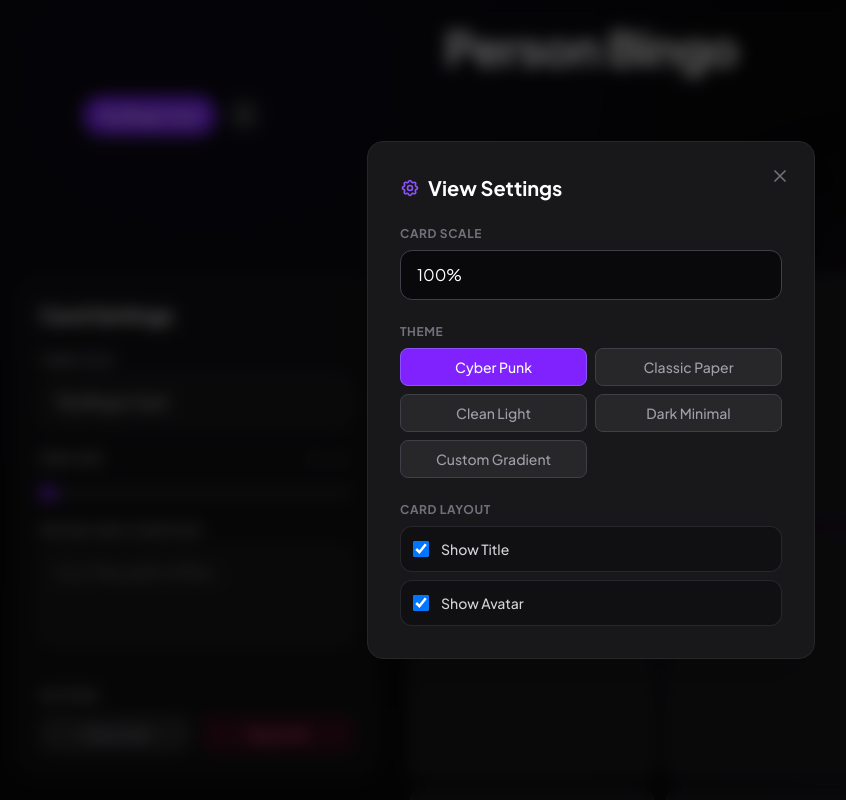
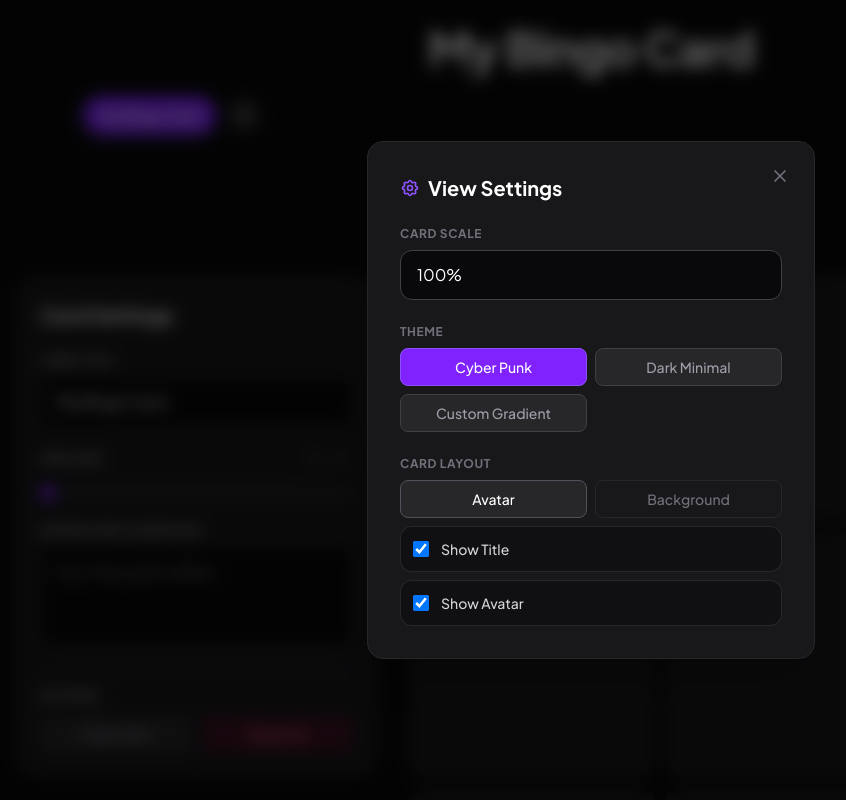
Before and after one commit to 0libote/Person-Bingo, a React (Vite) app: page / in a window 1280 px wide. Both pictures are taken after a click on the button 532 px from the left and 217 px from the top of the page. Shown: the top 800 px of the page, without its empty margins (49-895 px from the left). Built offline with nearby package versions, Linux system fonts and the light colour scheme.

Commit message:
feat: Implement core bingo card display with configurable settings modal for zoom, themes, and custom colors.

```diff
--- a/src/App.jsx
+++ b/src/App.jsx
@@ -17,7 +17,10 @@ const App = () => {
     instantWin: '',
     personImage: null,
     showTitle: true,
-    showImage: true
+    showImage: true,
+    imageStyle: 'avatar', // 'avatar' | 'background'
+    themeName: 'cyber',
+    customColors: { start: '#8b5cf6', end: '#ec4899' }
   }]);
   const [activeCardId, setActiveCardId] = useState(1);
   const [isSetupMode, setIsSetupMode] = useState(true);
@@ -26,8 +29,6 @@ const App = () => {
 
   // App-wide View State
   const [zoomLevel, setZoomLevel] = useState(1);
-  const [themeName, setThemeName] = useState('cyber');
-  const [customColors, setCustomColors] = useState({ start: '#8b5cf6', end: '#ec4899' });
   const [showSettings, setShowSettings] = useState(false);
   const cardRef = useRef(null);
 
@@ -35,7 +36,7 @@ const App = () => {
 
   // --- PERSISTENCE ---
   useEffect(() => {
-    const saved = localStorage.getItem('person-bingo-data-v2');
+    const saved = localStorage.getItem('person-bingo-data-v3');
     if (saved) {
       try {
         const data = JSON.parse(saved);
@@ -43,40 +44,16 @@ const App = () => {
         setActiveCardId(data.activeCardId || 1);
         setIsSetupMode(data.isSetupMode ?? true);
         setZoomLevel(data.zoomLevel || 1);
-        setThemeName(data.themeName || 'cyber');
-        if (data.customColors) setCustomColors(data.customColors);
       } catch (e) {
         console.error("Failed to load saved data", e);
-      }
-    } else {
-      // Migration from v1
-      const legacy = localStorage.getItem('person-bingo-data');
-      if (legacy) {
-        try {
-          const data = JSON.parse(legacy);
-          setCards([{
-            id: 1,
-            name: data.cardName || 'My Bingo Card',
-            gridSize: data.gridSize || 3,
-            items: data.items || Array(9).fill(''),
-            markedSquares: data.markedSquares || Array(9).fill(false),
-            instantWin: data.instantWin || '',
-            personImage: data.personImage || null,
-            showTitle: true,
-            showImage: true
-          }]);
-          setActiveCardId(1);
-          setIsSetupMode(data.isSetupMode ?? true);
-          setZoomLevel(data.zoomLevel || 1);
-        } catch (e) { console.error("Migration failed", e); }
       }
     }
   }, []);
 
   useEffect(() => {
-    const data = { cards, activeCardId, isSetupMode, zoomLevel, themeName, customColors };
-    localStorage.setItem('person-bingo-data-v2', JSON.stringify(data));
-  }, [cards, activeCardId, isSetupMode, zoomLevel, themeName, customColors]);
+    const data = { cards, activeCardId, isSetupMode, zoomLevel };
+    localStorage.setItem('person-bingo-data-v3', JSON.stringify(data));
+  }, [cards, activeCardId, isSetupMode, zoomLevel]);
 
   // --- CARD HELPERS ---
   const updateActiveCard = (updates) => {
@@ -94,9 +71,13 @@ const App = () => {
       instantWin: '',
       personImage: null,
       showTitle: true,
-      showImage: true
+      showImage: true,
+      imageStyle: 'avatar',
+      themeName: 'cyber',
+      customColors: { start: '#8b5cf6', end: '#ec4899' }
     }]);
     setActiveCardId(newId);
+    setIsSetupMode(true); // Force setup mode
   };
 
   const handleDeleteCard = (id) => {
@@ -223,35 +204,10 @@ const App = () => {
   };
 
   // --- THEME ---
-  // --- THEME ---
-  const getTheme = () => {
+  const getTheme = (themeName) => {
     switch (themeName) {
-      case 'classic': return {
-        appBg: 'bg-amber-50',
-        textMain: 'text-slate-800',
-        cardBg: 'bg-white',
-        cardBorder: 'border-slate-200',
-        squareUnmarked: 'bg-slate-50 border-slate-200 text-slate-700 hover:bg-slate-100',
-        squareMarked: 'bg-red-500 border-red-600 text-white shadow-red-500/30',
-        squareEmpty: 'bg-slate-100/50 border-transparent text-slate-300',
-        inputBg: 'bg-white',
-        inputBorder: 'border-slate-300',
-        titleClass: 'text-slate-900'
-      };
-      case 'clean': return {
-        appBg: 'bg-slate-50',
-        textMain: 'text-slate-900',
-        cardBg: 'bg-white',
-        cardBorder: 'border-slate-200',
-        squareUnmarked: 'bg-slate-50 border-slate-200 text-slate-600 hover:border-blue-400',
-        squareMarked: 'bg-sky-500 border-sky-600 text-white shadow-sky-500/30',
-        squareEmpty: 'bg-slate-50 border-transparent text-slate-300',
-        inputBg: 'bg-white',
-        inputBorder: 'border-slate-200',
-        titleClass: 'text-slate-900'
-      };
       case 'dark': return {
-        appBg: 'bg-black',
+        appBg: 'bg-black', // App background is static dark now
         textMain: 'text-white',
         cardBg: 'bg-zinc-900',
         cardBorder: 'border-zinc-800',
@@ -289,33 +245,29 @@ const App = () => {
         };
     }
   };
-  const theme = getTheme();
 
-  const customStyle = themeName === 'custom' ? {
-    '--theme-gradient-start': customColors.start,
-    '--theme-gradient-end': customColors.end
+  // Get theme based on ACTIVE CARD, not global
+  // Default to 'cyber' if undefined (legacy cards)
+  const currentThemeName = activeCard.themeName || 'cyber';
+  const theme = getTheme(currentThemeName);
+
+  const customStyle = currentThemeName === 'custom' ? {
+    '--theme-gradient-start': activeCard.customColors?.start || '#8b5cf6',
+    '--theme-gradient-end': activeCard.customColors?.end || '#ec4899'
   } : {};
 
   return (
     <div
-      className={`min-h-screen ${theme.appBg} ${theme.textMain} font-sans selection:bg-violet-500/30 overflow-x-hidden transition-colors duration-500`}
+      className={`min-h-screen bg-zinc-950 text-white font-sans selection:bg-violet-500/30 overflow-x-hidden transition-colors duration-500`}
       style={customStyle}
     >
-
-      {/* Background Ambience (Only for Cyber/Dark/Custom themes) */}
-      {(themeName === 'cyber' || themeName === 'dark' || themeName === 'custom') && (
-        <div className="fixed inset-0 overflow-hidden pointer-events-none z-0">
-          <div className={`absolute -top-[20%] -left-[10%] w-[60%] h-[60%] rounded-full blur-[150px] opacity-20 animate-float ${themeName === 'cyber' ? 'bg-violet-900/40' : (themeName === 'custom' ? 'bg-[var(--theme-gradient-start)] opacity-10' : 'bg-white/5')}`} />
-          <div className={`absolute top-[40%] -right-[10%] w-[50%] h-[50%] rounded-full blur-[130px] opacity-20 animate-pulse-slow ${themeName === 'cyber' ? 'bg-fuchsia-900/40' : (themeName === 'custom' ? 'bg-[var(--theme-gradient-end)] opacity-10' : 'bg-white/5')}`} />
-        </div>
-      )}
 
       <div className="relative z-10 min-h-screen flex flex-col items-center p-6">
 
         {/* HEADER */}
         <header className="w-full max-w-5xl flex flex-col items-center mb-8 gap-6">
-          <h1 className="text-4xl md:text-5xl font-extrabold tracking-tight opacity-90">
-            Person Bingo
+          <h1 className="text-4xl md:text-5xl font-extrabold tracking-tight opacity-90 text-center">
+            {activeCard.name || 'Person Bingo'}
           </h1>
 
           <CardSwitcher
@@ -338,10 +290,23 @@ const App = () => {
 
             <div className="h-6 w-px bg-white/10 mx-1"></div>
 
-            <label className="p-2 hover:bg-white/10 rounded-lg cursor-pointer transition-colors" title="Upload Image">
-              <input type="file" accept="image/*" className="hidden" onChange={handleImageUpload} />
-              <svg className="w-5 h-5" fill="none" stroke="currentColor" viewBox="0 0 24 24"><path strokeLinecap="round" strokeLinejoin="round" strokeWidth="2" d="M4 16l4.586-4.586a2 2 0 012.828 0L16 16m-2-2l1.586-1.586a2 2 0 012.828 0L20 14m-6-6h.01M6 20h12a2 2 0 002-2V6a2 2 0 00-2-2H6a2 2 0 00-2 2v12a2 2 0 002 2z"></path></svg>
-            </label>
+            {/* Edit Button for Play Mode */}
+            {!isSetupMode && (
+              <button
+                onClick={() => setIsSetupMode(true)}
+                className="p-2 hover:bg-white/10 rounded-lg transition-colors text-current"
+                title="Edit Card"
+              >
+                <svg className="w-5 h-5" fill="none" stroke="currentColor" viewBox="0 0 24 24"><path strokeLinecap="round" strokeLinejoin="round" strokeWidth="2" d="M15.232 5.232l3.536 3.536m-2.036-5.036a2.5 2.5 0 113.536 3.536L6.5 21.036H3v-3.572L16.732 3.732z"></path></svg>
+              </button>
+            )}
+
+            {isSetupMode && (
+              <label className="p-2 hover:bg-white/10 rounded-lg cursor-pointer transition-colors" title="Upload Image">
+                <input type="file" accept="image/*" className="hidden" onChange={handleImageUpload} />
+                <svg className="w-5 h-5" fill="none" stroke="currentColor" viewBox="0 0 24 24"><path strokeLinecap="round" strokeLinejoin="round" strokeWidth="2" d="M4 16l4.586-4.586a2 2 0 012.828 0L16 16m-2-2l1.586-1.586a2 2 0 012.828 0L20 14m-6-6h.01M6 20h12a2 2 0 002-2V6a2 2 0 00-2-2H6a2 2 0 00-2 2v12a2 2 0 002 2z"></path></svg>
+              </label>
+            )}
 
             {!isSetupMode && (
               <>
@@ -360,7 +325,7 @@ const App = () => {
               onClick={() => setIsSetupMode(!isSetupMode)}
               className={`ml-2 px-4 py-2 rounded-lg text-sm font-bold transition-all ${isSetupMode ? 'bg-violet-600 text-white shadow-lg shadow-violet-500/25' : 'bg-zinc-800 text-zinc-400 hover:text-white'}`}
             >
-              {isSetupMode ? 'Play Game' : 'Edit Board'}
+              {isSetupMode ? 'Play' : 'Setup'}
             </button>
           </div>
         </header>
@@ -369,14 +334,14 @@ const App = () => {
           /* --- EDIT MODE --- */
           <div className="w-full max-w-6xl grid grid-cols-1 lg:grid-cols-3 gap-8 animate-fade-in">
             {/* Config Panel */}
-            <div className={`lg:col-span-1 p-6 rounded-3xl ${theme.cardBg} border ${theme.cardBorder} backdrop-blur-xl h-fit`}>
+            <div className={`lg:col-span-1 p-6 rounded-3xl bg-zinc-900 border border-zinc-800 backdrop-blur-xl h-fit`}>
               <h2 className="text-xl font-bold mb-6">Card Settings</h2>
               <div className="space-y-5">
                 <div>
                   <label className="text-xs font-bold opacity-60 uppercase tracking-wider mb-2 block">Card Title</label>
                   <input
                     type="text" value={activeCard.name} onChange={(e) => updateActiveCard({ name: e.target.value })}
-                    className={`w-full px-4 py-3 rounded-xl border outline-none transition-all ${theme.inputBg} ${theme.inputBorder} focus:border-violet-500`}
+                    className={`w-full px-4 py-3 rounded-xl border outline-none transition-all bg-zinc-950 border-zinc-800 focus:border-violet-500`}
                     placeholder="Name..."
                   />
                 </div>
@@ -394,7 +359,7 @@ const App = () => {
                   <label className="text-xs font-bold opacity-60 uppercase tracking-wider mb-2 block">Instant Win Condition</label>
                   <textarea
                     value={activeCard.instantWin} onChange={(e) => updateActiveCard({ instantWin: e.target.value })} rows={3}
-                    className={`w-full px-4 py-3 rounded-xl border outline-none transition-all resize-none ${theme.inputBg} ${theme.inputBorder} focus:border-violet-500`}
+                    className={`w-full px-4 py-3 rounded-xl border outline-none transition-all resize-none bg-zinc-950 border-zinc-800 focus:border-violet-500`}
                     placeholder="E.g. They spill coffee..."
                   />
                 </div>
@@ -411,7 +376,7 @@ const App = () => {
                     <button
                       onClick={() => {
                         if (confirm('Clear Everything?')) {
-                          updateActiveCard({ items: Array(activeCard.gridSize * activeCard.gridSize).fill(''), name: '', instantWin: '', personImage: null });
+                          updateActiveCard({ items: Array(activeCard.gridSize * activeCard.gridSize).fill(''), name: 'My Bingo Card', instantWin: '', personImage: null });
                         }
                       }}
                       className="px-4 py-2 rounded-lg bg-rose-900/30 hover:bg-rose-900/50 text-rose-400 text-sm font-medium transition-colors"
@@ -435,7 +400,7 @@ const App = () => {
                       className={`
                                          w-full h-full p-2 pt-6 rounded-xl border outline-none transition-all resize-none text-center flex items-center justify-center
                                          text-sm md:text-base leading-tight
-                                         ${theme.inputBg} ${theme.inputBorder} focus:border-violet-500 focus:ring-1 focus:ring-violet-500
+                                         bg-zinc-900 border-zinc-800 focus:border-violet-500 focus:ring-1 focus:ring-violet-500
                                      `}
                       placeholder="..."
                     />
@@ -468,7 +433,7 @@ const App = () => {
             )}
 
             <div className="mt-8 opacity-50 hover:opacity-100 transition-opacity">
-              <button onClick={() => setShowResetConfirm(true)} className="text-sm underline">Reset Markers</button>
+              <button onClick={() => setShowResetConfirm(true)} className="text-sm underline">Clear Bingo Card</button>
             </div>
           </div>
         )}
@@ -480,19 +445,23 @@ const App = () => {
         onClose={() => setShowSettings(false)}
         zoomLevel={zoomLevel}
         setZoomLevel={setZoomLevel}
-        themeName={themeName}
-        setThemeName={setThemeName}
-        cardOptions={{ showTitle: activeCard.showTitle, showImage: activeCard.showImage }}
+        themeName={currentThemeName}
+        setThemeName={(name) => updateActiveCard({ themeName: name })}
+        cardOptions={{
+          showTitle: activeCard.showTitle,
+          showImage: activeCard.showImage,
+          imageStyle: activeCard.imageStyle // Pass new prop
+        }}
         setCardOptions={(opts) => updateActiveCard(opts)}
-        customColors={customColors}
-        setCustomColors={setCustomColors}
+        customColors={activeCard.customColors || { start: '#8b5cf6', end: '#ec4899' }}
+        setCustomColors={(colors) => updateActiveCard({ customColors: colors })}
       />
 
       {/* Reset Confirm Modal */}
       {showResetConfirm && (
         <div className="fixed inset-0 z-50 flex items-center justify-center p-4 bg-black/60 backdrop-blur-sm animate-fade-in">
           <div className="bg-zinc-900 border border-zinc-800 p-8 rounded-2xl max-w-sm w-full shadow-2xl">
-            <h3 className="text-xl font-bold text-white mb-2">Reset Markers?</h3>
+            <h3 className="text-xl font-bold text-white mb-2">Clear Bingo Card?</h3>
             <p className="text-zinc-400 mb-6">This will uncheck all boxes on the current card.</p>
             <div className="flex justify-end gap-3">
               <button onClick={() => setShowResetConfirm(false)} className="px-4 py-2 rounded-lg text-zinc-300 hover:bg-zinc-800">Cancel</button>
--- a/src/components/BingoCard.jsx
+++ b/src/components/BingoCard.jsx
@@ -1,7 +1,7 @@
 import React, { forwardRef } from 'react';
 
 const BingoCard = forwardRef(({ card, theme, zoomLevel, toggleSquare, markedSquares, children }, ref) => {
-    const { items, gridSize, personImage, cardName, instantWin, showTitle = true, showImage = true } = card;
+    const { items, gridSize, personImage, cardName, instantWin, showTitle = true, showImage = true, imageStyle = 'avatar' } = card;
 
     // Font size calculator (moved from App.jsx)
     const getTextSizeClass = (text) => {
@@ -16,19 +16,34 @@ const BingoCard = forwardRef(({ card, theme, zoomLevel, toggleSquare, markedSqua
     return (
         <div
             ref={ref}
-            className={`relative w-full max-w-[600px] p-8 md:p-12 rounded-[2.5rem] ${theme.cardBg} border ${theme.cardBorder} shadow-2xl backdrop-blur-3xl transition-transform duration-200 ease-out`}
+            className={`relative w-full max-w-[600px] p-8 md:p-12 rounded-[2.5rem] ${theme.cardBg} border ${theme.cardBorder} shadow-2xl backdrop-blur-3xl transition-transform duration-200 ease-out overflow-hidden`}
             style={{
                 transform: `scale(${zoomLevel})`,
                 transformOrigin: 'top center'
             }}
         >
+            {/* Background Image Rendering */}
+            {imageStyle === 'background' && personImage && (
+                <>
+                    <div
+                        className="absolute inset-0 z-0 bg-cover bg-center opacity-40 blur-sm"
+                        style={{ backgroundImage: `url(${personImage})` }}
+                    />
+                    <div
+                        className="absolute inset-0 z-0 bg-cover bg-center opacity-20"
+                        style={{ backgroundImage: `url(${personImage})` }}
+                    />
+                    <div className="absolute inset-0 z-0 bg-black/40" />
+                </>
+            )}
+
             {/* Header */}
-            {(showImage || showTitle) && (
+            {(showTitle || (imageStyle === 'avatar' && showImage)) && (
                 <div className="mb-6 text-center md:text-left flex items-center gap-6 opacity-90 relative z-10">
-                    {showImage && personImage && (
+                    {imageStyle === 'avatar' && showImage && personImage && (
                         <img
                             src={personImage}
-                            className="w-16 h-16 rounded-full object-cover border-2 border-violet-500/50 block"
+                            className="w-16 h-16 rounded-full object-cover border-2 border-violet-500/50 block shadow-lg"
                             alt="Avatar"
                         />
                     )}
--- a/src/components/SettingsModal.jsx
+++ b/src/components/SettingsModal.jsx
@@ -1,4 +1,5 @@
 import React from 'react';
+/* eslint-disable react/prop-types */
 
 const SettingsModal = ({
     show, onClose,
@@ -11,8 +12,6 @@ const SettingsModal = ({
 
     const themes = [
         { id: 'cyber', name: 'Cyber Punk' },
-        { id: 'classic', name: 'Classic Paper' },
-        { id: 'clean', name: 'Clean Light' },
         { id: 'dark', name: 'Dark Minimal' },
         { id: 'custom', name: 'Custom Gradient' }
     ];
@@ -124,10 +123,26 @@ const SettingsModal = ({
                         </div>
                     )}
 
-                    {/* Layout Options */}
+                    {/* Layout & Image Options */}
                     <div>
                         <label className="text-xs font-bold text-zinc-500 uppercase tracking-wider mb-2 block">Card Layout</label>
                         <div className="space-y-2">
+                            {/* Image Style Selector */}
+                            <div className="grid grid-cols-2 gap-2 mb-2">
+                                <button
+                                    onClick={() => setCardOptions({ ...cardOptions, imageStyle: 'avatar' })}
+                                    className={`px-3 py-2 rounded-lg text-sm font-medium border transition-all ${cardOptions.imageStyle !== 'background' ? 'bg-zinc-800 border-zinc-600 text-white' : 'border-zinc-800 text-zinc-500'}`}
+                                >
+                                    Avatar
+                                </button>
+                                <button
+                                    onClick={() => setCardOptions({ ...cardOptions, imageStyle: 'background' })}
+                                    className={`px-3 py-2 rounded-lg text-sm font-medium border transition-all ${cardOptions.imageStyle === 'background' ? 'bg-zinc-800 border-zinc-600 text-white' : 'border-zinc-800 text-zinc-500'}`}
+                                >
+                                    Background
+                                </button>
+                            </div>
+
                             <label className="flex items-center gap-3 p-3 rounded-xl bg-zinc-950/50 border border-zinc-700/50 cursor-pointer hover:bg-zinc-950 transition-colors">
                                 <input
                                     type="checkbox"
@@ -137,6 +152,8 @@ const SettingsModal = ({
                                 />
                                 <span className="text-sm font-medium text-zinc-300">Show Title</span>
                             </label>
+
+                            {cardOptions.imageStyle !== 'background' && (
                                 <label className="flex items-center gap-3 p-3 rounded-xl bg-zinc-950/50 border border-zinc-700/50 cursor-pointer hover:bg-zinc-950 transition-colors">
                                     <input
                                         type="checkbox"
@@ -146,6 +163,7 @@ const SettingsModal = ({
                                     />
                                     <span className="text-sm font-medium text-zinc-300">Show Avatar</span>
                                 </label>
+                            )}
                         </div>
                     </div>
                 </div>
```
Lines whose indentation alone changed are shown as unchanged.
